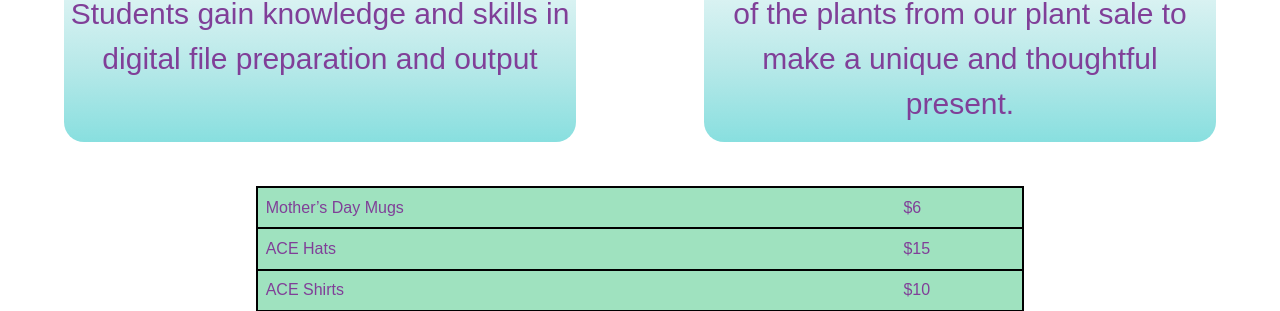
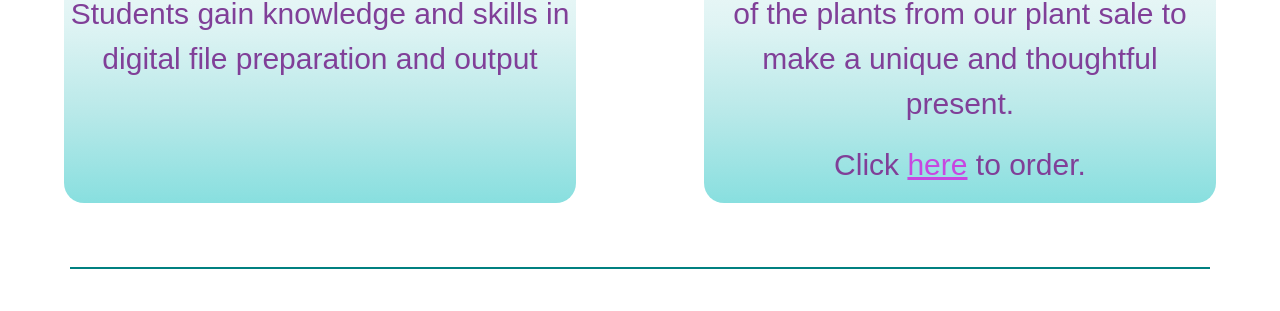
Before and after one commit to Entrepreneurship-Day/Entrepreneurship-Day.github.io, a plain HTML site: page Graphic Communications/GraphicComms.html in a window 1280 px wide. Shown: the part 813-1124 px from the top of the page. Drawn offline with nearby package versions, Linux system fonts and the light colour scheme.

Commit message:
Add files via upload

```diff
--- a/Graphic Communications/GraphicComms.html
+++ b/Graphic Communications/GraphicComms.html
@@ -159,22 +159,9 @@
         <div class="eventInfo">
           <h1>Event Info</h1>
           <p>Our Graphics Communications students have been busy creating amazing Mother’s Day gifts including mugs that can be combined with one of the plants from our plant sale to make a unique and thoughtful present.</p>
+          <p>Click <a href="https://docs.google.com/forms/d/e/1FAIpQLSffj66XXW2l9cORxWUBiND1-Dh8kntWrPAVuKVjs_v44d45GQ/viewform?usp=header" style="color: rgb(199, 71, 224);">here</a> to order.</p>
         </div>
     </div>
-    <table class="items">
-      <tr>
-        <td>Mother’s Day Mugs</td>
-        <td>$6</td>
-      </tr>
-      <tr>
-        <td>ACE Hats</td>
-        <td>$15</td>
-      </tr>
-      <tr>
-        <td>ACE Shirts</td>
-        <td>$10</td>
-      </tr>
-    </table>
 
     <footer class="container py-5">
       <div class="row">
```
Also changed, not shown: Auto Tech/Auto Tech.html (+1 -0 lines), Barbering/Barbering.html (+1 -2 lines).
